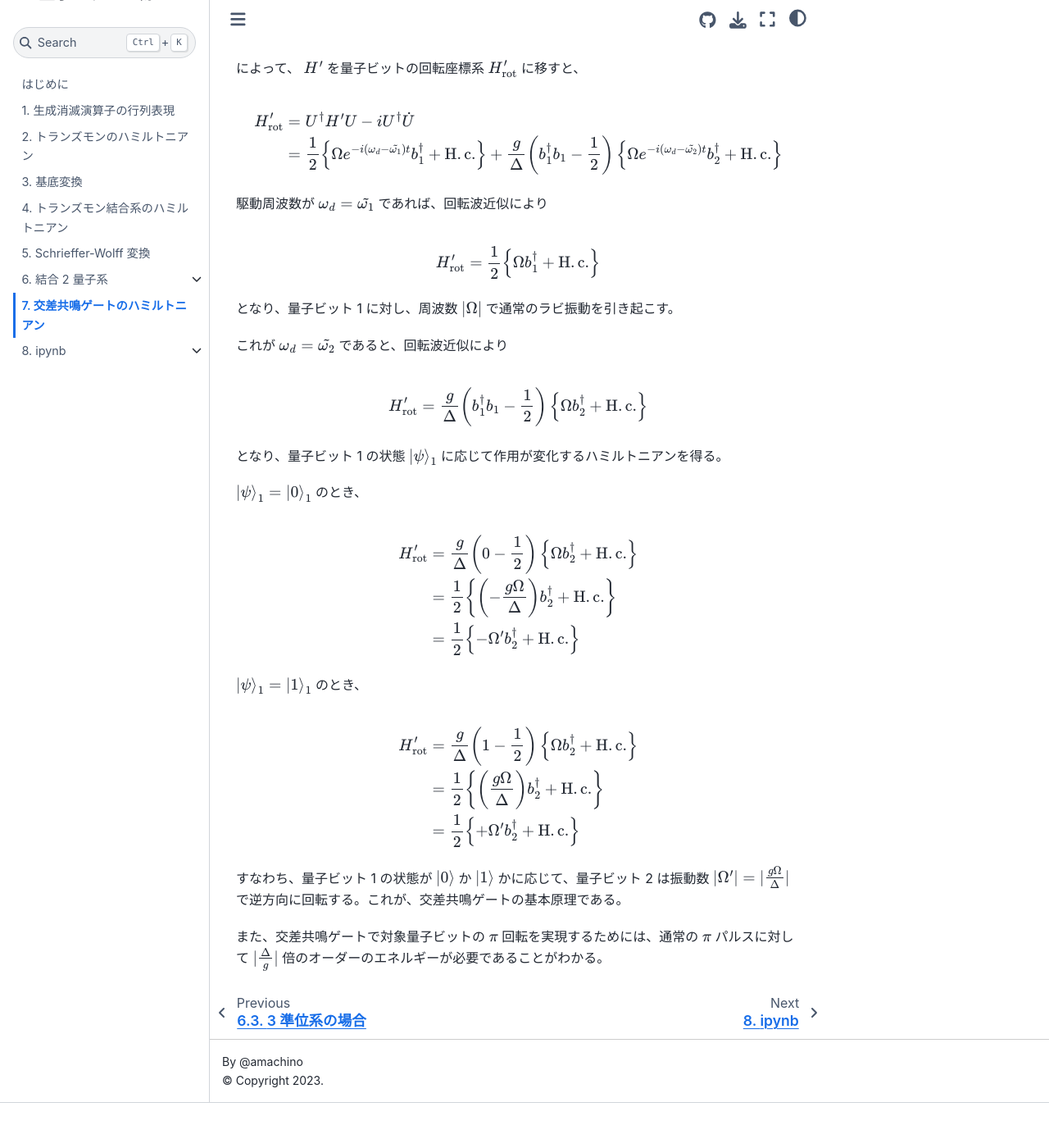
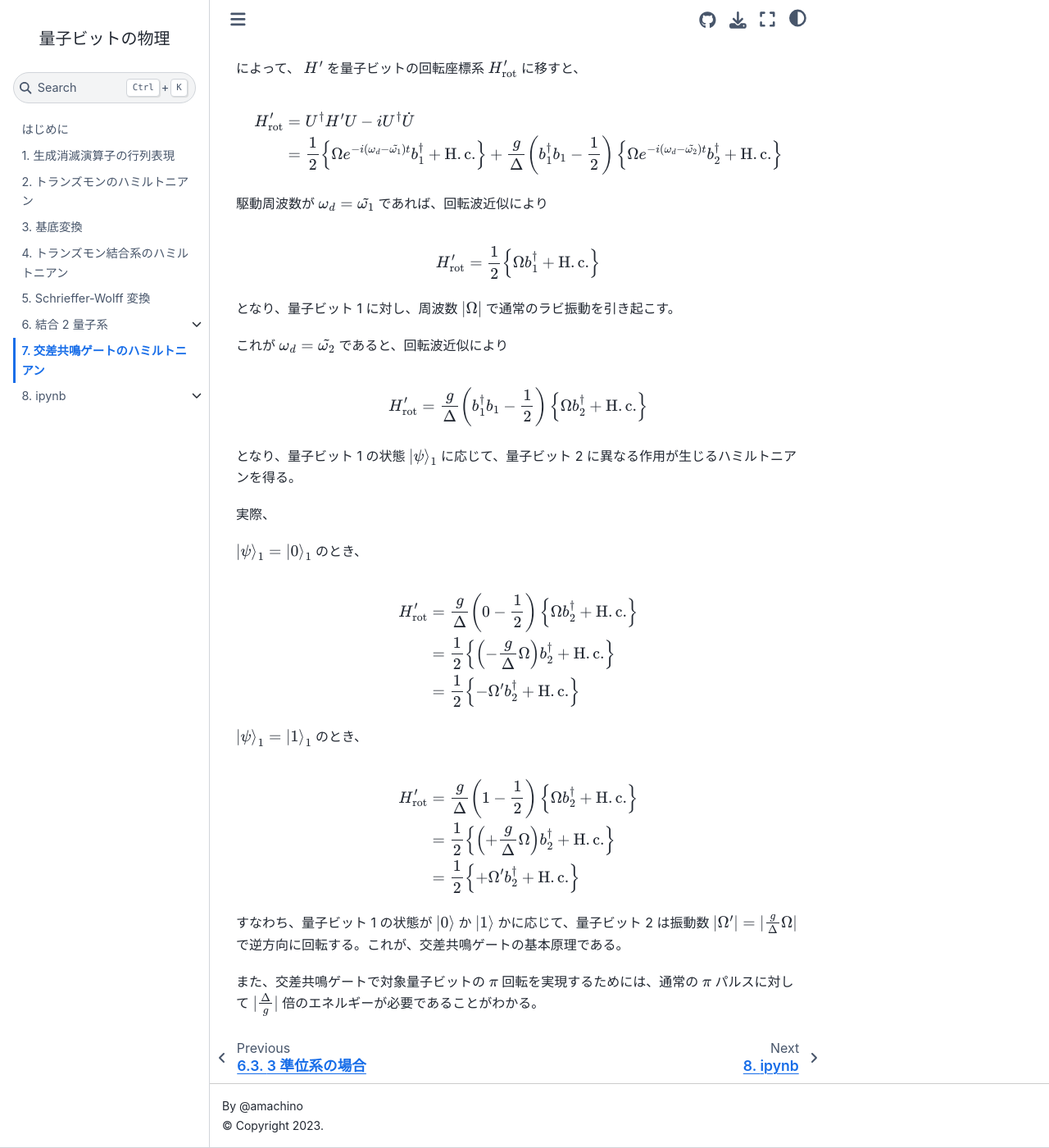
Before and after one commit to amachino/physics-of-qubits, a Jupyter Book: the page built from content/cross-resonance-hamiltonian.md, in a window 1280 px wide and 1400 px high, scrolled down 3584 px. Shown: the whole window at 82% size. Built offline with Jupyter Book 1.0.4 settings and Sphinx 7.4.7 and the Sphinx Book theme 1.1.4, drawn with Linux system fonts in a browser that asks for light colours; before the commit the page ends 4929 px from its top, so only the background shows below that.

Commit message:
Update cross-resonance-hamiltonian.md

```diff
--- a/content/cross-resonance-hamiltonian.md
+++ b/content/cross-resonance-hamiltonian.md
@@ -246,7 +246,9 @@
 \end{aligned}
 $$
 
-となり、量子ビット 1 の状態 $\ket{\psi}_1$ に応じて作用が変化するハミルトニアンを得る。
+となり、量子ビット 1 の状態 $\ket{\psi}_1$ に応じて、量子ビット 2 に異なる作用が生じるハミルトニアンを得る。
+
+実際、
 
 $\ket{\psi}_1 = \ket{0}_1$ のとき、
 
@@ -254,9 +256,9 @@
 \begin{aligned}
 H'_\mathrm{rot} &= \frac{g}{\Delta} \left( 0 - \frac{1}{2} \right) \left\{ \Omega b_2^\dagger + \mathrm{H.c.} \right\}
 \\
-&= \frac{1}{2} \left\{ \left( -\frac{g \Omega}{\Delta} \right) b_2^\dagger + \mathrm{H.c.} \right\}
+&= \frac{1}{2} \left\{ \left( -\frac{g}{\Delta} \Omega \right) b_2^\dagger + \mathrm{H.c.} \right\}
 \\
-&= \frac{1}{2} \left\{ -\Omega' b_2^\dagger + \mathrm{H.c.} \right\}
+&= \frac{1}{2} \left\{ - \Omega' b_2^\dagger + \mathrm{H.c.} \right\}
 \end{aligned}
 $$
 
@@ -266,12 +268,12 @@
 \begin{aligned}
 H'_\mathrm{rot} &= \frac{g}{\Delta} \left( 1 - \frac{1}{2} \right) \left\{ \Omega b_2^\dagger + \mathrm{H.c.} \right\}
 \\
-&= \frac{1}{2} \left\{ \left( \frac{g \Omega}{\Delta} \right) b_2^\dagger + \mathrm{H.c.} \right\}
+&= \frac{1}{2} \left\{ \left( +\frac{g}{\Delta} \Omega \right) b_2^\dagger + \mathrm{H.c.} \right\}
 \\
 &= \frac{1}{2} \left\{ + \Omega' b_2^\dagger + \mathrm{H.c.} \right\}
 \end{aligned}
 $$
 
-すなわち、量子ビット 1 の状態が $\ket{0}$ か $\ket{1}$ かに応じて、量子ビット 2 は振動数 $|\Omega'| = |\frac{g \Omega}{\Delta}|$ で逆方向に回転する。これが、交差共鳴ゲートの基本原理である。
+すなわち、量子ビット 1 の状態が $\ket{0}$ か $\ket{1}$ かに応じて、量子ビット 2 は振動数 $|\Omega'| = |\frac{g}{\Delta}\Omega|$ で逆方向に回転する。これが、交差共鳴ゲートの基本原理である。
 
-また、交差共鳴ゲートで対象量子ビットの $\pi$ 回転を実現するためには、通常の $\pi$ パルスに対して $|\frac{\Delta}{g}|$ 倍のオーダーのエネルギーが必要であることがわかる。
+また、交差共鳴ゲートで対象量子ビットの $\pi$ 回転を実現するためには、通常の $\pi$ パルスに対して $|\frac{\Delta}{g}|$ 倍のエネルギーが必要であることがわかる。
```
